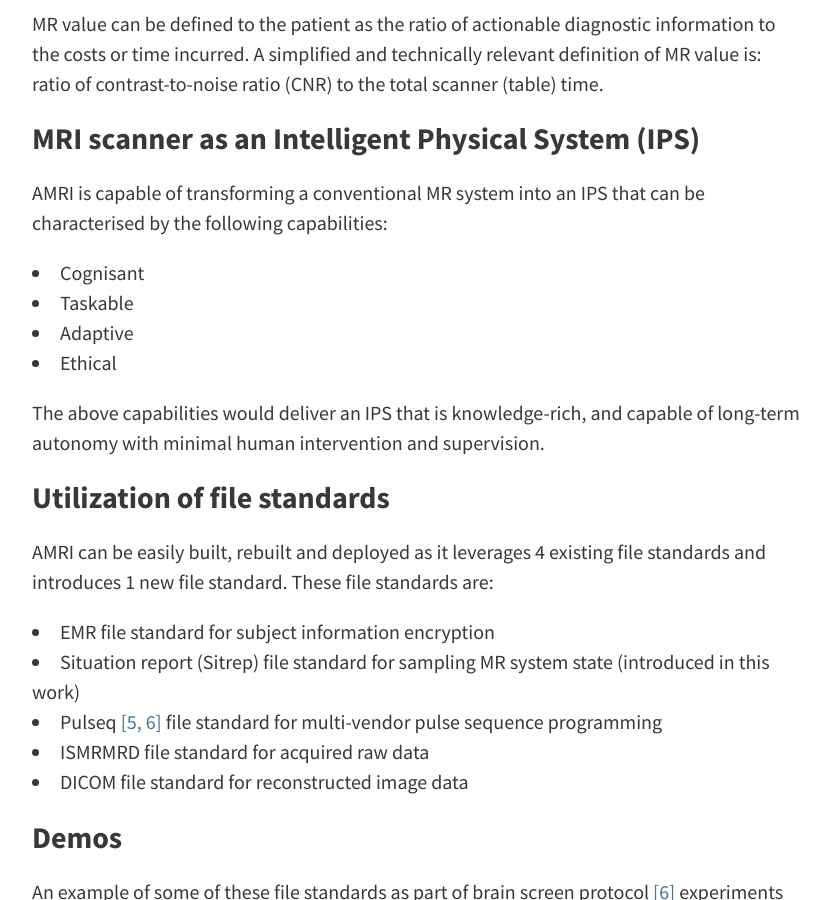
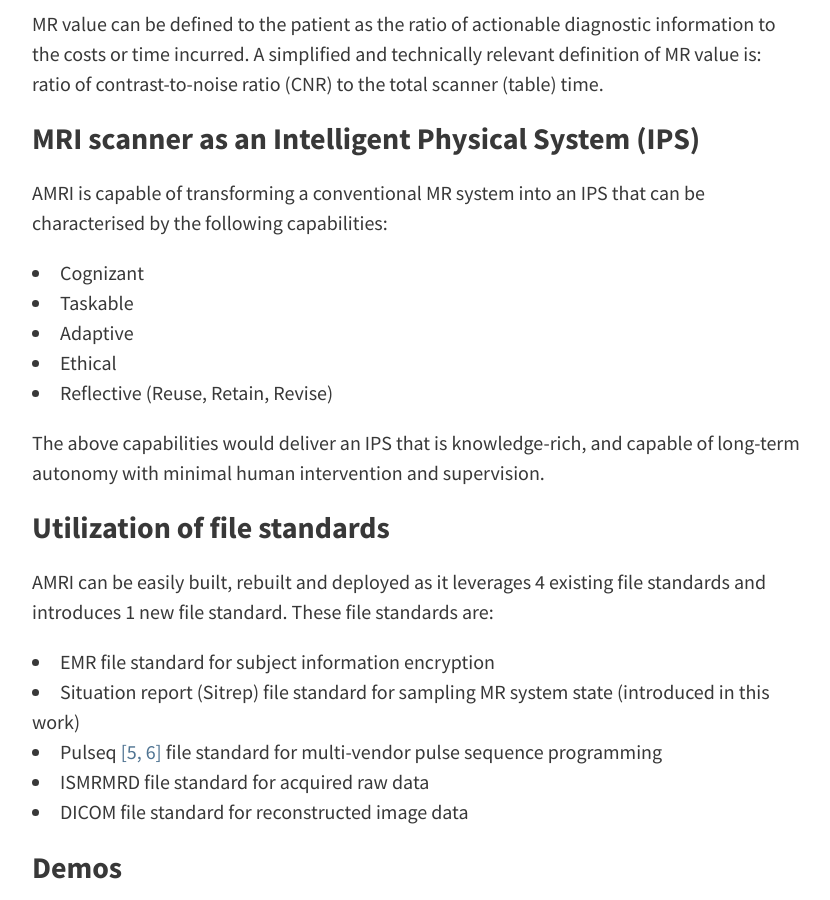
Before and after one commit to imr-framework/imr-framework.github.io, a Jekyll site: the page built from pages/amri.md, in a window 1280 px wide and 900 px high, scrolled down 870 px. Shown: the whole window, without its empty margins (224-1054 px from the left). Built offline with Jekyll 4.4.1, drawn with Linux system fonts in a browser that asks for light colours.

Commit message:
Update IPS characteristics of AMRI

```diff
--- a/pages/amri.md
+++ b/pages/amri.md
@@ -15,10 +15,11 @@
 
 ### MRI scanner as an Intelligent Physical System (IPS)
 AMRI is capable of transforming a conventional MR system into an IPS that can be characterised by the following capabilities:
-- Cognisant
+- Cognizant
 - Taskable
 - Adaptive
 - Ethical
+- Reflective (Reuse, Retain, Revise)
 
 The above capabilities would deliver an IPS that is knowledge-rich, and capable of long-term autonomy with minimal human intervention and supervision.
 
```
